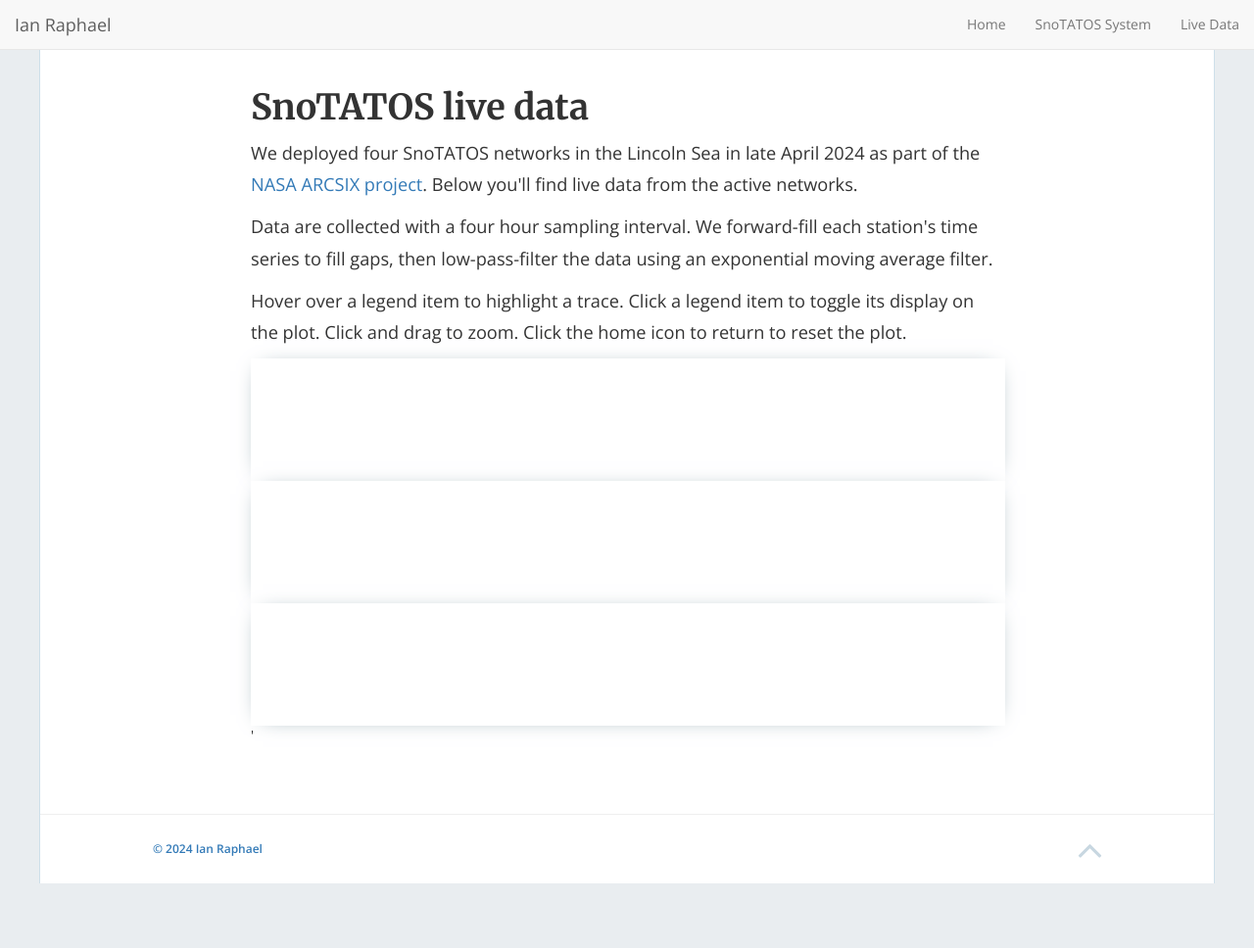
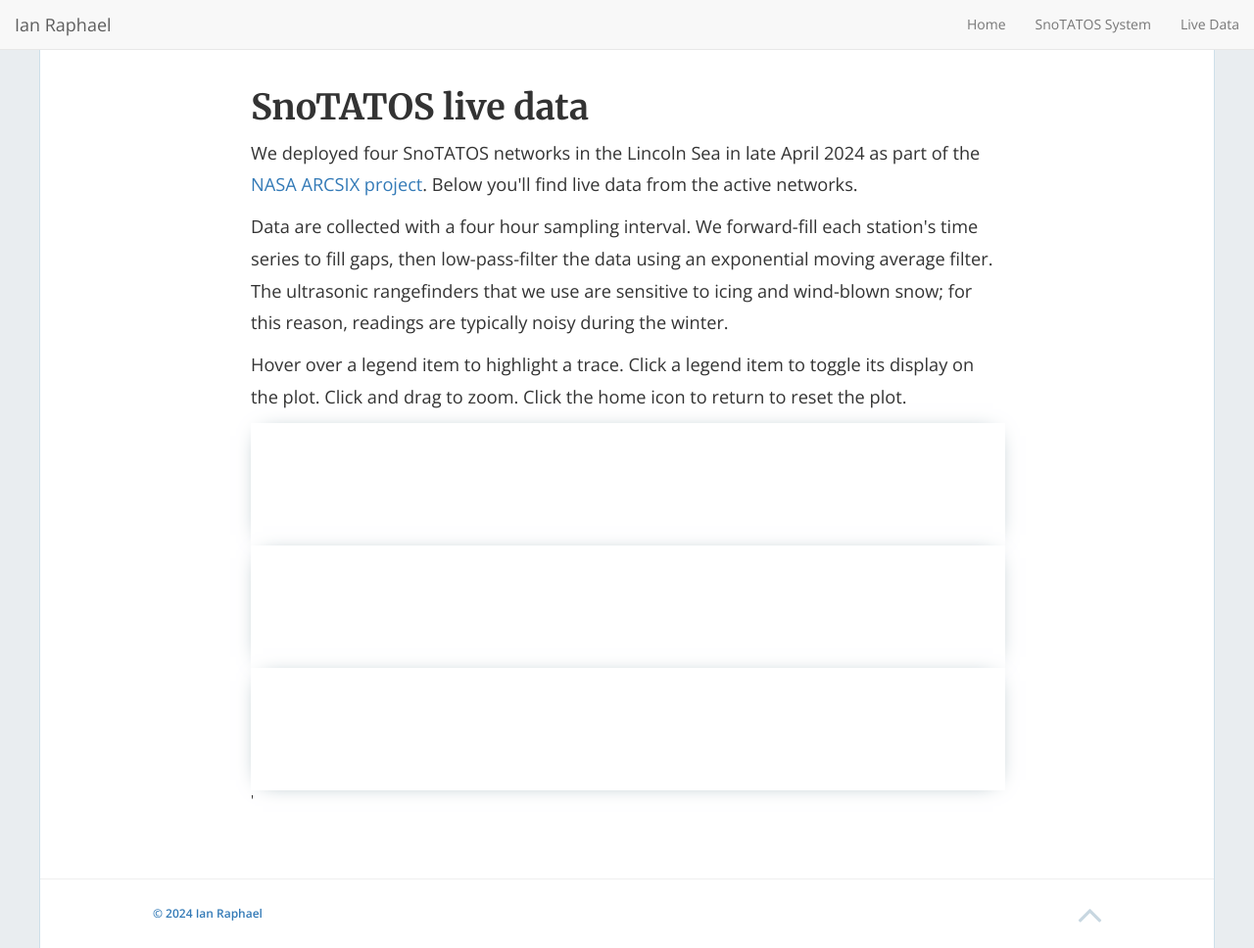
Before and after one commit to ianraphael/ianraphael.github.io, a Jekyll site: the page built from SnoTATOSdata.html, in a window 1280 px wide and 968 px high. Shown: the whole window at 98% size. Built offline with Jekyll 4.4.1, drawn with Linux system fonts in a browser that asks for light colours; nearby versions of some CDN libraries; a script that is not in the unit is left out.

Commit message:
more data description.

```diff
--- a/SnoTATOSdata.html
+++ b/SnoTATOSdata.html
@@ -11,7 +11,8 @@ permalink: /SnoTATOSdata/
   Below you'll find live data from the active networks.
 <br>
 <p>Data are collected with a four hour sampling interval. We forward-fill each station's time series to fill gaps, then low-pass-filter the
-  data using an exponential moving average filter.
+  data using an exponential moving average filter. The ultrasonic rangefinders that we use are sensitive to icing and wind-blown snow; for
+  this reason, readings are typically noisy during the winter.
 <br>
 <p>Hover over a legend item to highlight a trace. Click a legend item to toggle its display on the plot.
   Click and drag to zoom. Click the home icon to return to reset the plot.
```
